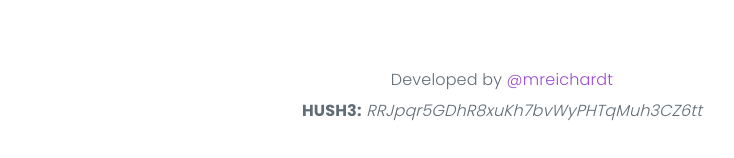
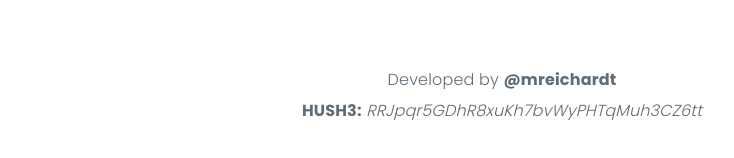
Before and after one commit to MyHush/config-generator, a plain HTML site: page index.html in a window 1280 px wide. Shown: the part 1510-1668 px from the top of the page, without its empty margins (148-882 px from the left). Drawn offline with nearby package versions, Linux system fonts and the light colour scheme.

Commit message:
Update index.html
Remove link to the old myhush forums, that doesn't exist

```diff
--- a/index.html
+++ b/index.html
@@ -149,7 +149,7 @@
         </div>
         <div class="row donate">
           <div class="column">
-            Developed by <a href="https://forum.myhush.org/u/mreichardt/activity">@mreichardt</a><br />
+            Developed by <b>@mreichardt</b><br/>
             <span><b>HUSH3:</b> <i>RRJpqr5GDhR8xuKh7bvWyPHTqMuh3CZ6tt</i></span>
           </div>
         </div>
```
